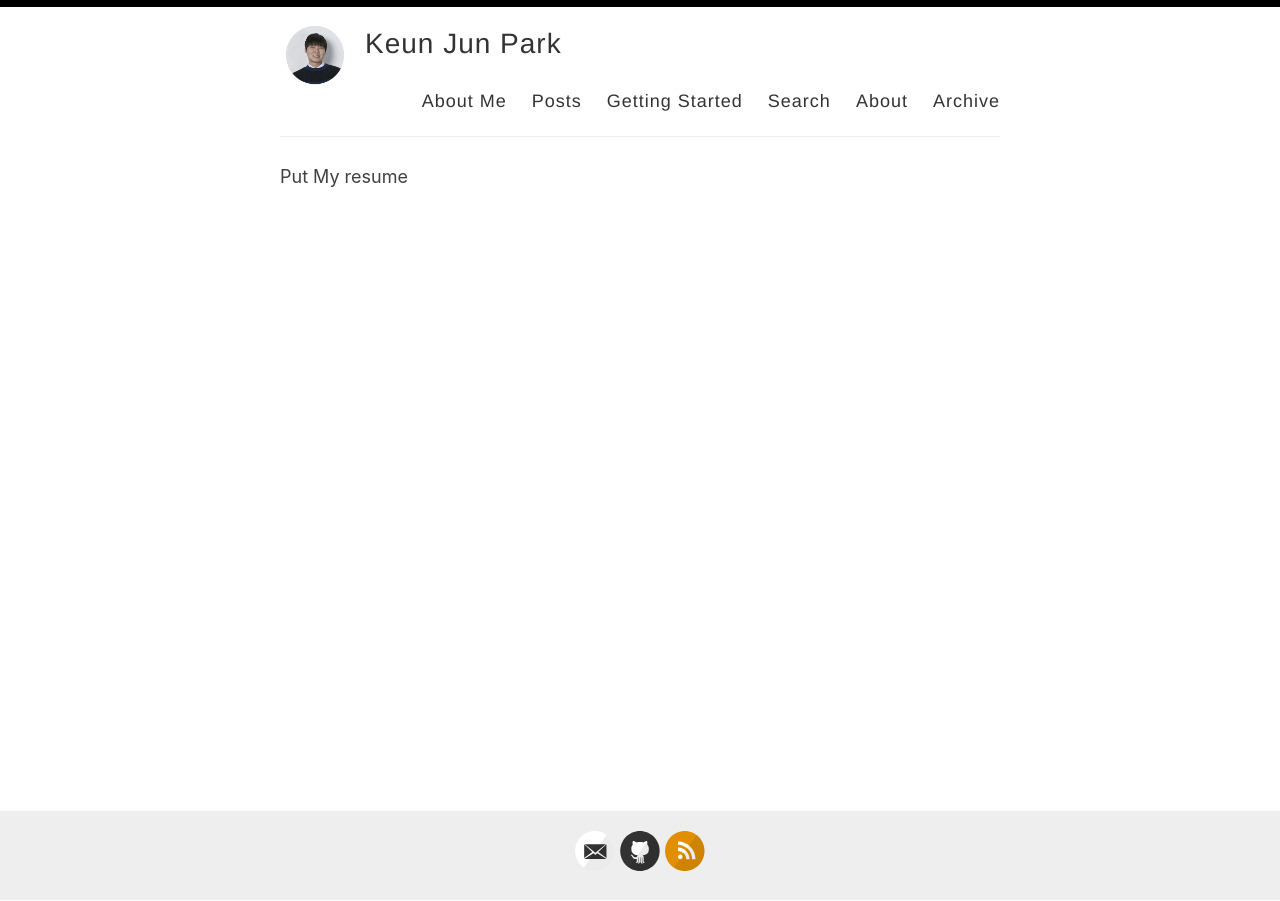
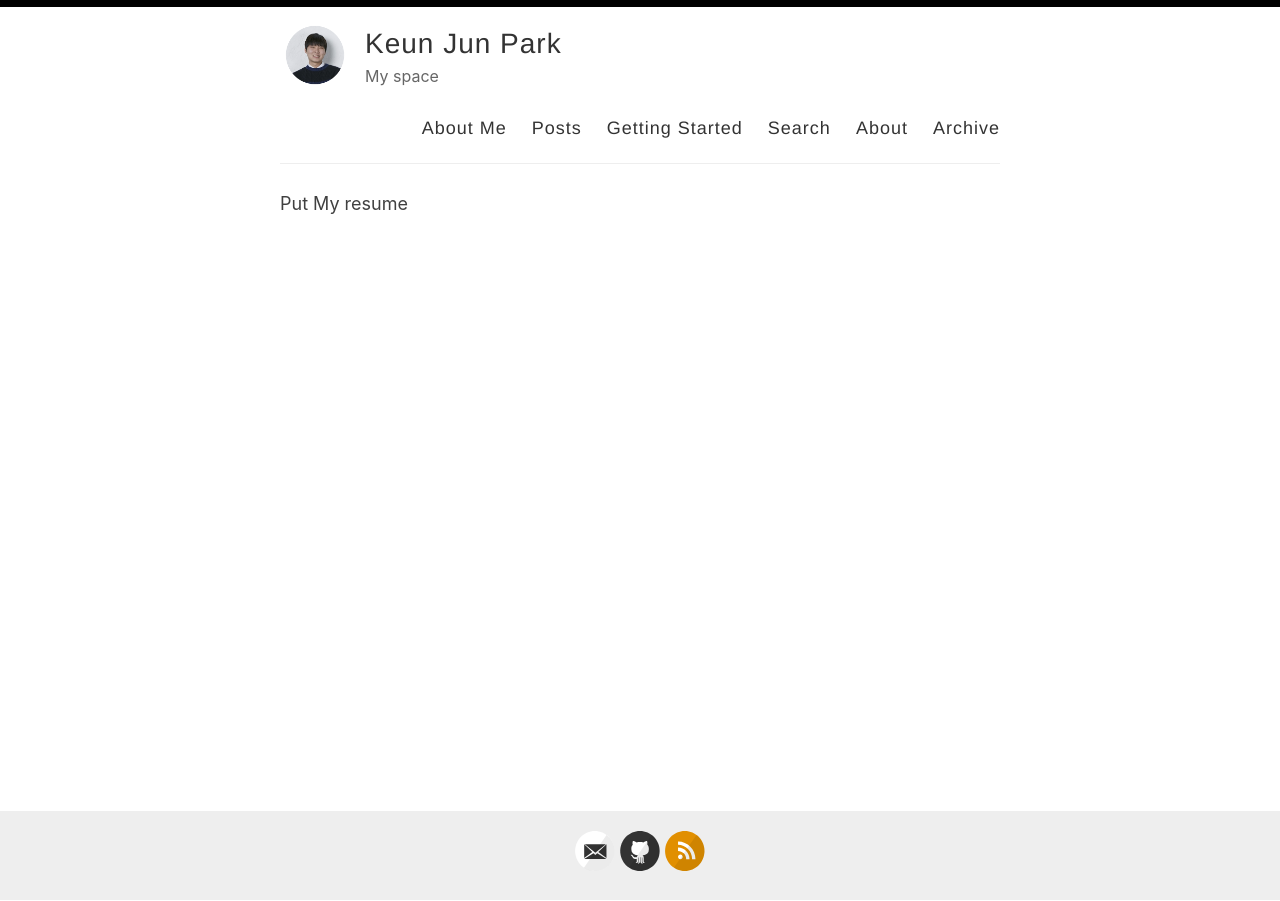
Before and after one commit to keunjunpark/keunjunpark.github.io, a Jekyll site: the page built from index.md, in a window 1280 px wide. Built offline with Jekyll 4.4.1, drawn with Linux system fonts in a browser that asks for light colours.

Commit message:
add description

```diff
--- a/_config.yml
+++ b/_config.yml
@@ -9,7 +9,7 @@ name: Keun Jun Park
 author: Keun Jun Park
 
 # Short bio or description (displayed in the header)
-description: # Keun Jun Park's Blog
+description: My space
 
 # URL of your avatar or profile pic (you could use your GitHub profile pic)
 avatar: /images/avatar.png
```
Also changed, not shown: images/myprofile.jpeg (deleted).
